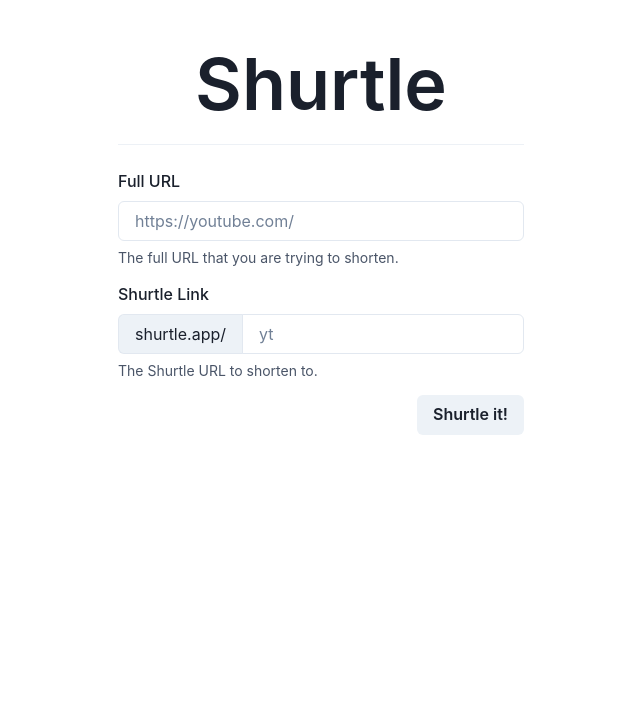
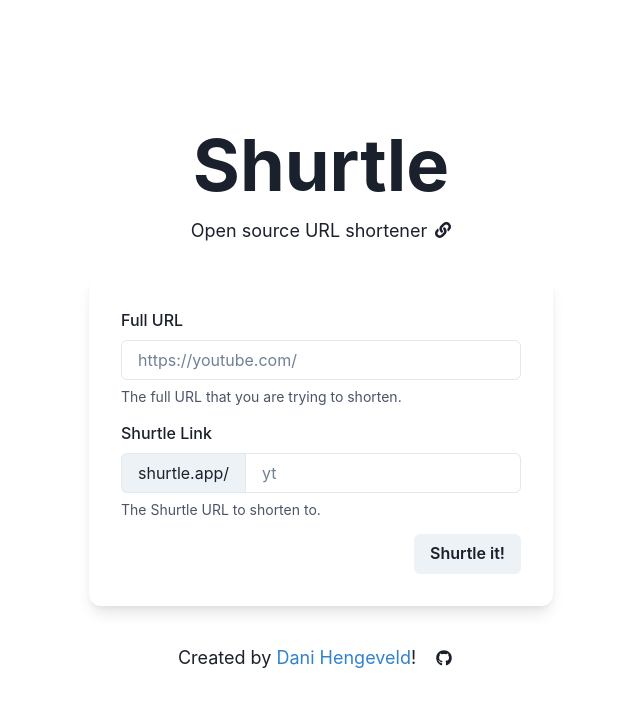
Before and after one commit to danihengeveld/Shurtle, a Next.js app: page / in a window 1280 px wide. Shown: the top 706 px of the page, without its empty margins (319-959 px from the left). Built offline with nearby package versions, Linux system fonts and the light colour scheme.

Commit message:
updated styling and added link to github

```diff
--- a/package.json
+++ b/package.json
@@ -19,6 +19,7 @@
     "next": "12.1.6",
     "react": "18.1.0",
     "react-dom": "18.1.0",
+    "react-icons": "^4.4.0",
     "swr": "^1.3.0",
     "yup": "^0.32.11"
   },
--- a/pages/_document.js
+++ b/pages/_document.js
@@ -6,13 +6,7 @@
   render() {
     return (
       <Html lang="en">
-        <Head>
-          <title>Shurtle</title>
-          <meta
-            name="viewport"
-            content="initial-scale=1.0, width=device-width"
-          />
-        </Head>
+        <Head/>
         <body>
           <ColorModeScript initialColorMode={theme.config.initialColorMode} />
           <Main />
--- a/pages/index.jsx
+++ b/pages/index.jsx
@@ -1,37 +1,52 @@
 import {
-  Container,
+  Box,
   VStack,
+  HStack,
   Heading,
   FormControl,
   FormLabel,
   Input,
   FormErrorMessage,
   FormHelperText,
-  Divider,
+  Flex,
   Button,
   InputGroup,
   InputLeftAddon,
   useToast,
+  useColorModeValue,
+  Text,
+  IconButton,
+  Link,
+  Icon,
 } from "@chakra-ui/react";
+import { FaLink, FaGithub } from "react-icons/fa";
 import { Formik, Form, Field } from "formik";
 import * as yup from "yup";
+import Head from "next/head";
 
 export default function Home() {
   const toast = useToast();
 
   return (
-    <Container
-      as="main"
-      py={{ base: 4, md: 8, lg: 12 }}
-      px={{ base: 4, md: 8, lg: 12 }}
-      justifyContent="center"
-      centerContent
+    <div>
+      <Head>
+        <title>Shurtle</title>
+      </Head>
+
+      <Flex minH="100vh" align="center" justify="center">
+        <VStack spacing="8" mx="auto" maxW="lg" py="12" px="6">
+          <VStack align="center">
+            <Heading fontSize="7xl">Shurtle</Heading>
+            <HStack>
+              <Text fontSize="lg">Open source URL shortener</Text>
+              <FaLink />
+            </HStack>
+          </VStack>
+          <Box
+            rounded="xl"
+            boxShadow={useColorModeValue("lg", "dark-lg")}
+            p="8"
           >
-      <VStack spacing="6">
-        <Heading as="h1" size="4xl" fontWeight="semibold">
-          Shurtle
-        </Heading>
-        <Divider />
             <Formik
               initialValues={{ url: "", slug: "" }}
               onSubmit={async (values, actions) => {
@@ -92,7 +107,9 @@
                           <FormHelperText>
                             The Shurtle URL to shorten to.
                           </FormHelperText>
-                      <FormErrorMessage>{form.errors.slug}</FormErrorMessage>
+                          <FormErrorMessage>
+                            {form.errors.slug}
+                          </FormErrorMessage>
                         </FormControl>
                       )}
                     </Field>
@@ -107,8 +124,34 @@
                 </Form>
               )}
             </Formik>
+          </Box>
+          <HStack>
+            <Text fontSize="lg">
+              Created by{" "}
+              <Link
+                color="blue.500"
+                href="https://github.com/danihengeveld/"
+                target="_blank"
+              >
+                Dani Hengeveld
+              </Link>
+              !
+            </Text>
+            <Link
+              href="https://github.com/danihengeveld/Shurtle"
+              target="_blank"
+            >
+              <IconButton
+                borderRadius="3xl"
+                size="md"
+                variant="ghost"
+                icon={<FaGithub />}
+              />
+            </Link>
+          </HStack>
         </VStack>
-    </Container>
+      </Flex>
+    </div>
   );
 }
 
```
Also changed, not shown: 1 other file (tests, documents, lock files or other folders). Lines whose indentation alone changed are shown as unchanged.
